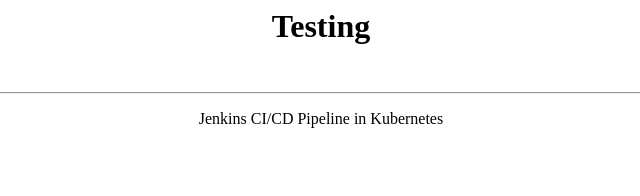
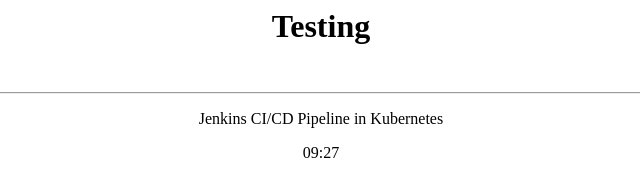
Before and after one commit to JCzz/jenkinsplayground, a plain HTML site: page index.html in a window 1280 px wide. Shown: the full height of the page, 319-959 px from the left. Drawn offline with Linux system fonts and the light colour scheme.

Commit message:
Update index.html

```diff
--- a/index.html
+++ b/index.html
@@ -2,4 +2,5 @@
 	<h1>Testing</h1>
 	<br><hr>
 	<p>Jenkins CI/CD Pipeline in Kubernetes</p>
+	<p>09:27</p>
 </center>
```
